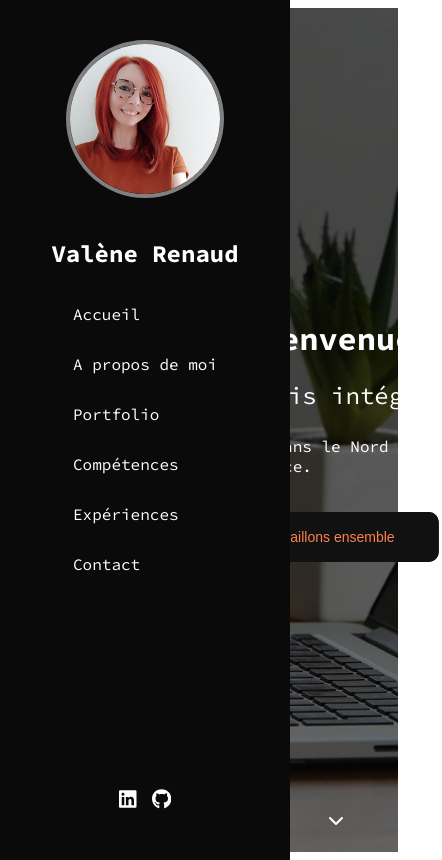
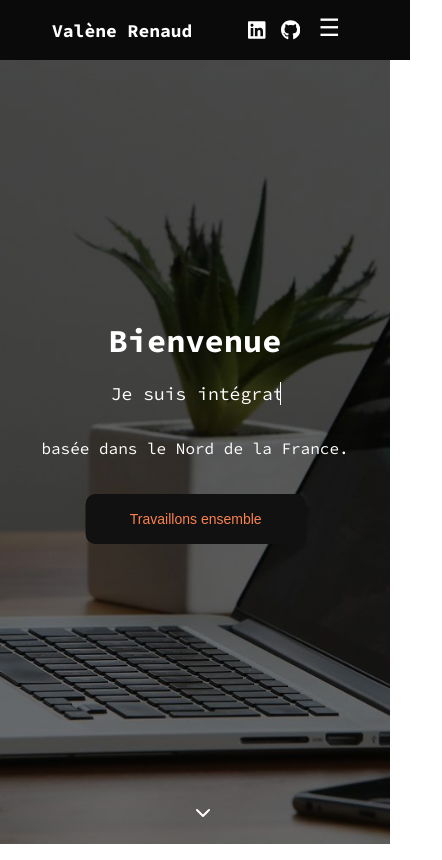
Before and after one commit to Valene-R/Projet-12-Mon_portfolio, a React (Create React App) app: page / in a window 390 px wide. Shown: the whole page, 442 px wide, since content can reach past the window. Built offline with nearby package versions, Linux system fonts and the light colour scheme.

Commit message:
feat(Home): implement responsive design and relocate sidebar position

```diff
--- a/src/components/heroSection/heroSection.styled.js
+++ b/src/components/heroSection/heroSection.styled.js
@@ -3,6 +3,7 @@ import backgroundHome from '../../assets/backgroundHome.jpg';
 import chevronIcon from '../../assets/chevronIcon.svg';
 
 export const Root = styled.div`
+	width: 100%;
 	flex: 3;
 	display: flex;
 	flex-direction: column;
@@ -15,6 +16,10 @@ export const Root = styled.div`
 	width: calc(100% - 250px); /* déduit la largeur de la sidebar */
 	position: relative;
 	margin-left: 250px; /* déplace le contenu à droite pour laisser de la place à la sidebar */
+
+	@media all and (max-width: 1000px) {
+		margin: 0;
+  }
 `;
 
 export const Welcome = styled.div`
--- a/src/components/sideBar/navigation/Navigation.jsx
+++ b/src/components/sideBar/navigation/Navigation.jsx
@@ -1,13 +1,20 @@
-import React from 'react';
-import { Root } from './navigation.styled';
+import React, { useState } from 'react';
+import { Root, Burger } from './navigation.styled';
 import NavItem from './navItem/NavItem';
 
 const Navigation = () => {
-	return (
-    <Root>
-      <NavItem />
-    </Root>
-	);
+  const [isOpen, setIsOpen] = useState(false);
+
+  return (
+    <>
+      <Burger onClick={() => setIsOpen(!isOpen)}>
+        {isOpen ? '✖' : '☰'}
+      </Burger>
+      <Root $isOpen={isOpen}>
+        <NavItem />
+      </Root>
+    </>
+  );
 };
 
 export default Navigation;
--- a/src/components/sideBar/navigation/navigation.styled.js
+++ b/src/components/sideBar/navigation/navigation.styled.js
@@ -1,8 +1,54 @@
 import styled from 'styled-components';
 
+
 export const Root = styled.div`
-	list-style-type: none;
-	padding: 0;
-	display: flex;
-	flex-direction: column;
+  list-style-type: none;
+  padding: 0;
+  display: flex;
+  flex-direction: column;
+
+  @media (min-width: 999px) and (max-width: 1000px) {
+    opacity: ${props => props.$isOpen ? 1 : 0};
+    max-height: ${props => props.$isOpen ? 'auto' : '0'};
+    overflow: ${props => props.$isOpen ? 'visible' : 'hidden'};
+    position: absolute;
+    top: 60px;
+    left: 0;
+    background-color: rgba(10, 10, 10, 0.8);
+    z-index: 10;
+    width: 100%;
+    align-items: center;
+    justify-content: center;
+    font-size: 12px;
+}
+
+  @media all and (max-width: 998px) {
+    transition: max-height 0.3s ease-in-out, opacity 0.3s ease-in-out 0.1s;
+    max-height: ${props => props.$isOpen ? '1000px' : '0'};
+    opacity: ${props => props.$isOpen ? 1 : 0};
+    overflow: hidden;
+    position: absolute;
+    top: 60px;
+    left: 0;
+    background-color: rgba(10, 10, 10, 0.8);
+    z-index: 10;
+    width: 100%;
+    align-items: center;
+    justify-content: center;
+    font-size: 12px;
+  }
 `;
+
+export const Burger = styled.div`
+  display: none;
+  cursor: pointer;
+  font-size: 24px;
+
+  @media all and (max-width: 1000px) {
+    display: flex;
+    position: absolute;
+    top: 12px;
+    right: 20px;
+		margin-right: 50px;
+  }
+`;
--- a/src/components/sideBar/sideBar.styled.js
+++ b/src/components/sideBar/sideBar.styled.js
@@ -13,6 +13,20 @@ export const Root = styled.div`
   flex-direction: column;
   align-items: center;
   z-index: 9999;
+
+  @media all and (max-width: 1000px) {
+    width: 100%;
+    height: 60px;
+    flex-direction: row;
+    justify-content: space-between;
+    padding: 0 10px;
+    font-size: 12px;
+    justify-content: space-between;
+
+    h2 {
+      padding-left: 42px;
+    }
+  }
 `;
 
 export const ProfileImage = styled.img`
@@ -21,12 +35,24 @@ export const ProfileImage = styled.img`
   border-radius: 50%;
   margin: 20px;
   border: 4px solid grey;
+
+  @media all and (max-width: 1000px) {
+    display: none;
+  }
 `;
 
 export const MediaIcons = styled.div`
   display: flex;
   gap: 15px; // espace entre les icônes
   margin-top: 200px;
+
+  @media all and (max-width: 1000px) {
+    display: flex;
+    margin-right: 100px;
+    position: relative;
+    top: -100px;
+    right: 0px;
+  }
 
   svg {
     font-size: 20px;
--- a/src/components/typingAnimation/typingAnimation.styled.js
+++ b/src/components/typingAnimation/typingAnimation.styled.js
@@ -24,4 +24,8 @@ export const TypingText = styled.span`
   border-right: 1px solid #fff;
   width: calc(${(props) => props.width}ch - 0.5ch);
   animation: ${typeAnimation} ${(props) => props.$animationDuration}s steps(${(props) => props.width}, end);
+
+  @media all and (max-width: 524px) {
+    font-size: 18px;
+  }
 `;
--- a/src/styles/globalStyle.js
+++ b/src/styles/globalStyle.js
@@ -5,6 +5,7 @@ const GlobalStyle = createGlobalStyle`
     font-family: 'Source Code Pro', monospace;
 		width: 100%;
 		height: 100%;
+    margin: 0;
   }
 `;
 
```
